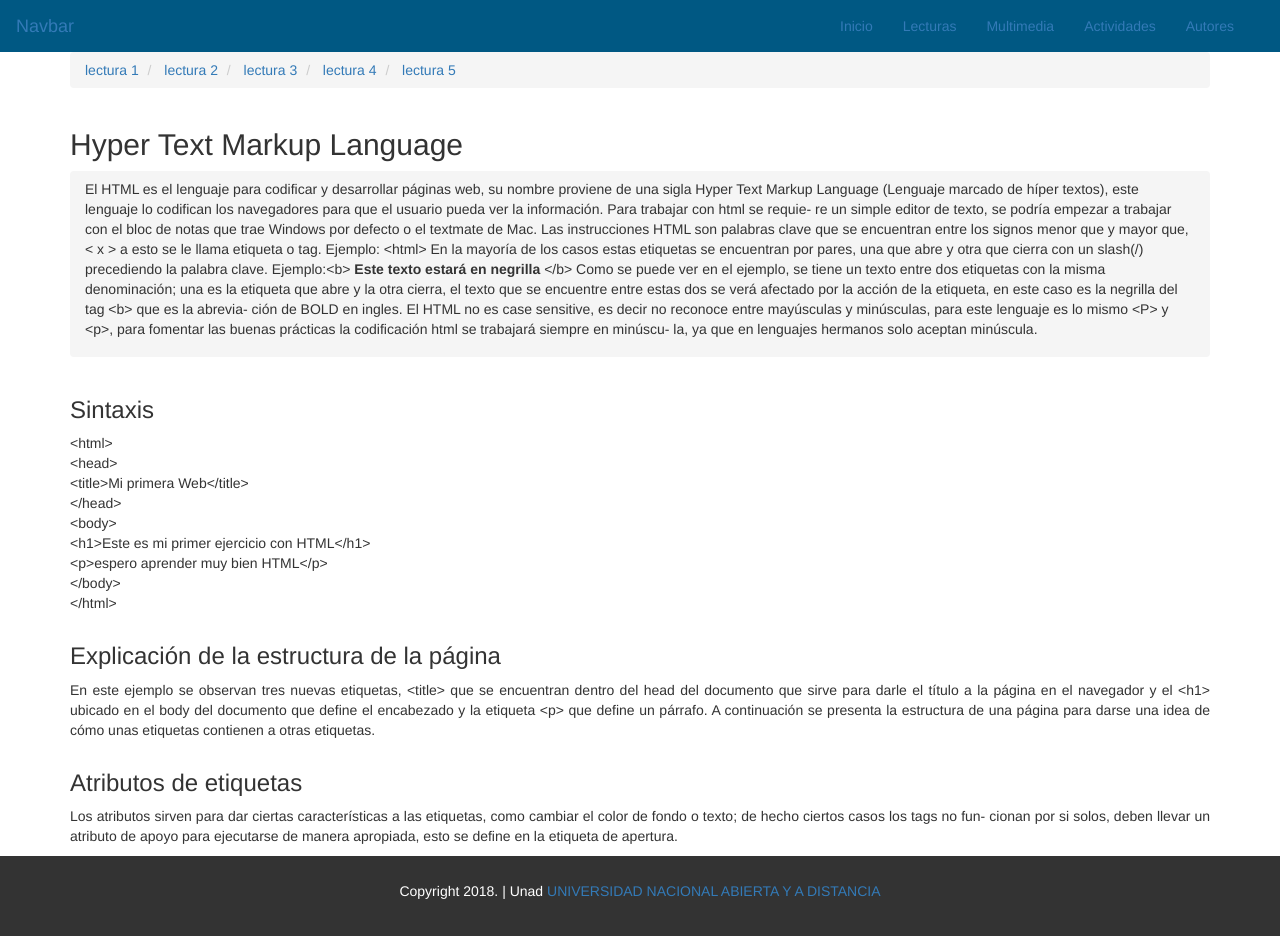
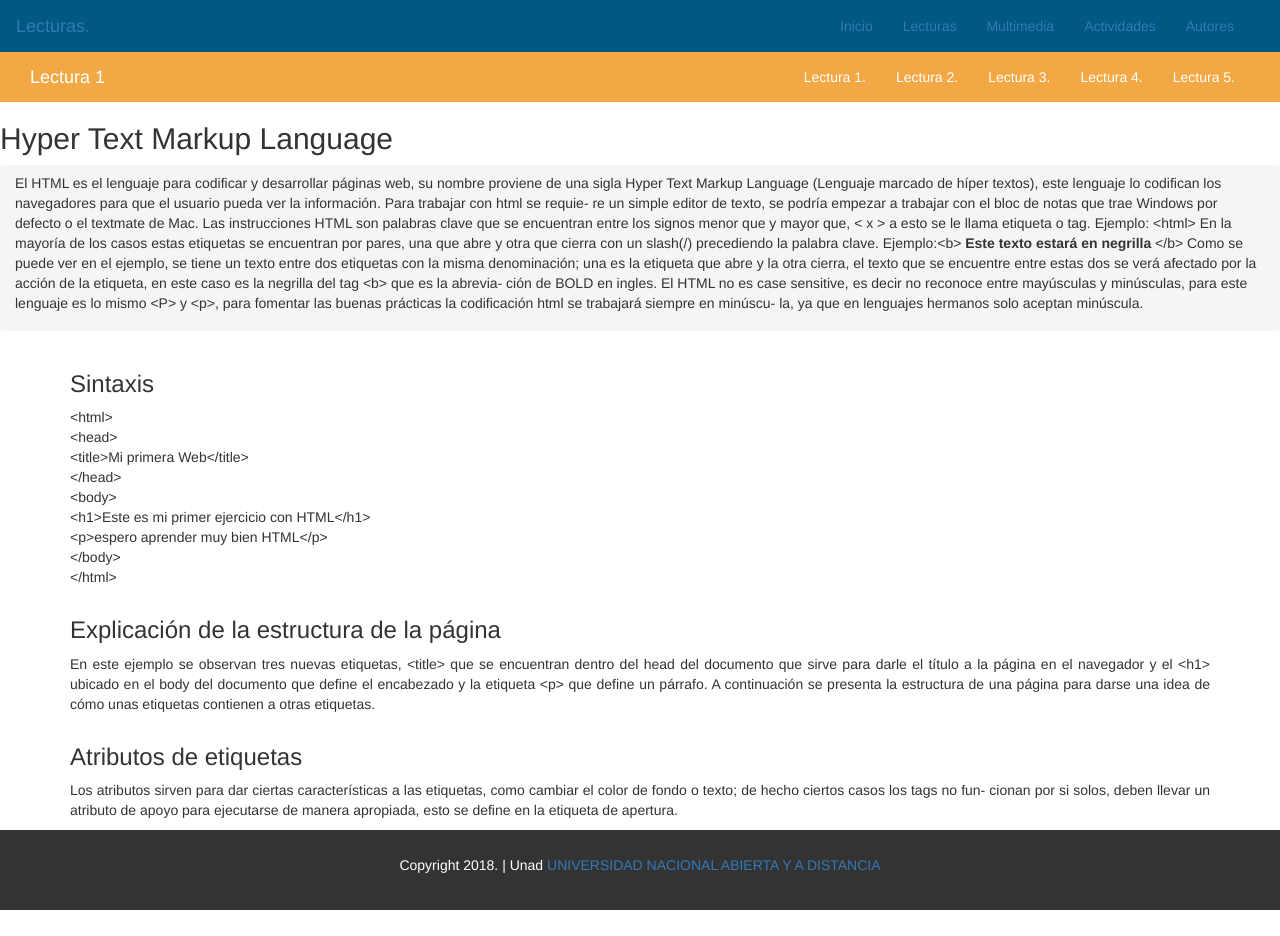
Before and after one commit to FernandoTorresT/FernandoTorresT.github.io, a plain HTML site: page lectura1.html in a window 1280 px wide. After the commit the page ends 910 px from the top, so only its background shows below. Drawn offline with nearby package versions, Linux system fonts and the light colour scheme.

Commit message:
arrglo de referencias

```diff
--- a/lectura1.html
+++ b/lectura1.html
@@ -19,12 +19,13 @@
         <span class="icon-bar"></span>
         <span class="icon-bar"></span>
       </button>
-      <a class="navbar-brand" href="#">Navbar</a>
+      <a class="navbar-brand" href="#">Lecturas.</a>
     </div>
+
     <div class="collapse navbar-collapse pull-right" id="myNavbar">
       <ul class="nav navbar-nav">
         <li class="active"><a href="index.html">Inicio</a></li>
-        <li class="dropdown"><a href="lecturas.html">Lecturas</a></li>
+        <li class="dropdown"><a href="lectura1.html">Lecturas</a></li>
         <li><a href="Multi_html5.html">Multimedia</a></li>
         <li><a href="actividades.html">Actividades</a></li>
         <li><a href="autores.html">Autores</a></li>
@@ -33,32 +34,31 @@
     </div>
   </div>
 </nav>
-		<div class="breadcrumb-area ">
-			<div class="container">
-				<div id="breadcrumbs">
-				    <ul class="breadcrumb">
-					<li>
-					    <a href="lectura1.html">lectura 1</a>
-					    <span class="divider"><i class="icon-angle-right"></i></span>
-					</li>
-					<li>
-					    <a href="lectura1.html">lectura 2</a>
-					    <span class="divider"><i class="icon-angle-right"></i></span>
-					</li>
-					<li>
-					    <a href="lectura1.html">lectura 3</a>
-					    <span class="divider"><i class="icon-angle-right"></i></span>
-					</li>
-					<li>
-					    <a href="lectura1.html">lectura 4</a>
-					    <span class="divider"><i class="icon-angle-right"></i></span>
-					</li>
-					<li>
-					    <a href="lectura1.html">lectura 5</a>
-					    <span class="divider"><i class="icon-angle-right"></i></span>
-					</li>
-				    </ul>
-				</div>
+
+
+
+<nav class="subnavbar navbar-dark bg-dark" style="background-color:  #F2A844;">
+				  <div class="container-fluid">
+				    <div class="navbar-header">
+				      <button type="button" class="navbar-toggle" data-toggle="collapse" data-target="#myNavbar">
+				        <span class="icon-bar"></span>
+				        <span class="icon-bar"></span>
+				        <span class="icon-bar"></span>
+				      </button>
+				      <a class="navbar-brand" href="#">Lectura 1</a>
+				    </div>
+				    <div class="collapse navbar-collapse pull-right" id="myNavbar">
+				      <ul class="nav navbar-nav">
+				        <li class="active"><a href="lectura1.html">Lectura 1.</a></li>
+				        <li><a href="lectura1.html">Lectura 2.</a></li>
+				        <li><a href="lectura1.html">Lectura 3.</a></li>
+				        <li><a href="lectura1.html">Lectura 4.</a></li>
+				        <li><a href="lectura1.html">Lectura 5.</a></li>
+				      </ul>
+				    </div>
+				  </div>
+				</nav>
+
 				<div class="row">
 					<div class="col-md-12">
 						<div class="page-title">
@@ -94,10 +94,7 @@
 						</div>
 					</div>
 				</div>
-				<!-- .row-->
-			</div>
-			<!-- .container-->
-		</div>
+
 		<div class="container">
 			<div class="row">
 				<div class="col-md-12">
```
Also changed, not shown: Multi_html5.html (+1 -1 lines), actividades.html (+1 -1 lines), actividades2.html (+1 -1 lines), actividades3.html (+1 -1 lines), actividades4.html (+1 -1 lines), actividades5.html (+1 -1 lines), actividades6.html (+1 -1 lines), autores.html (+2 -2 lines), index.html (+4 -5 lines), img/danielatovar.png (added).
